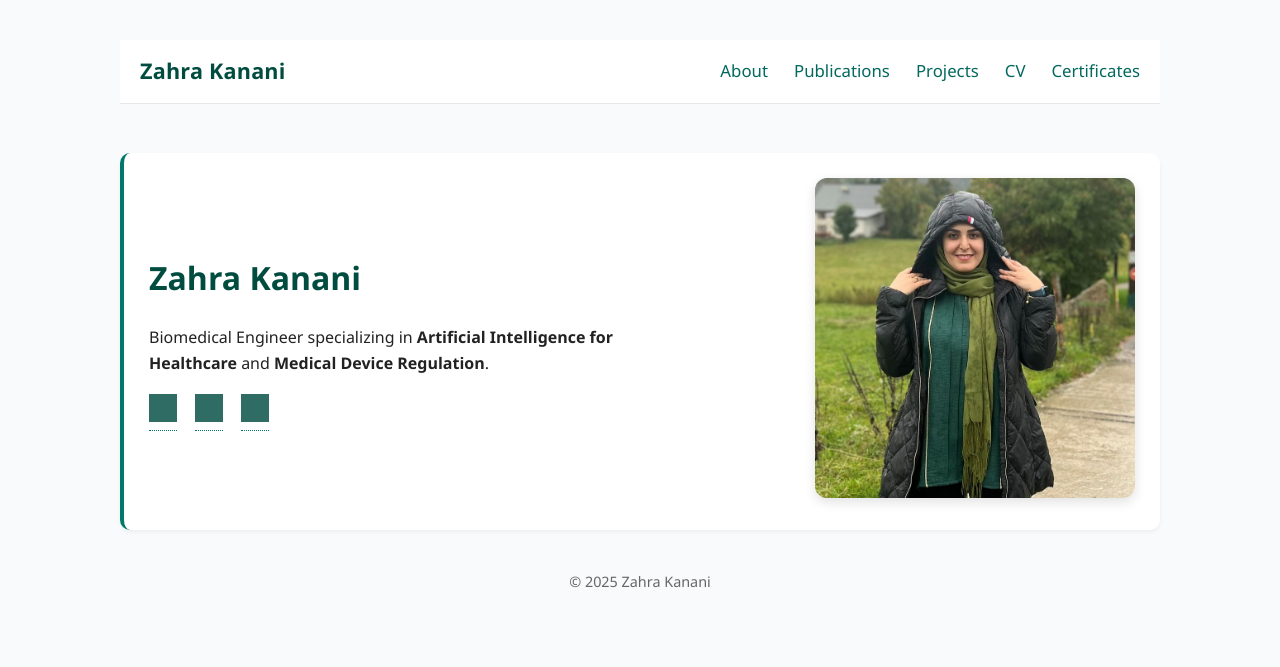
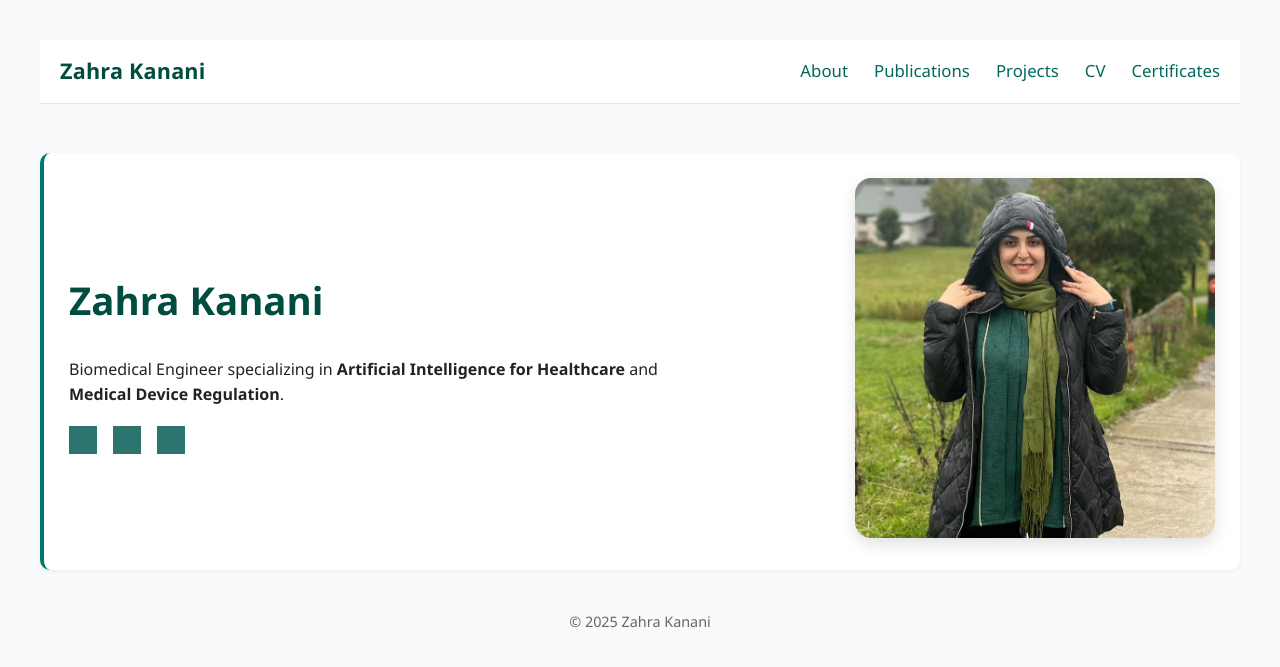
Before and after one commit to zahra-kanani/zahra-kanani.github.io, a Jekyll site: the page built from index.md, in a window 1280 px wide. Shown: the top 667 px of the page. Built offline with Jekyll 4.4.1, drawn with Linux system fonts in a browser that asks for light colours; grey boxes are pictures that could not be loaded.

Commit message:
Update style.css

```diff
--- a/assets/css/style.css
+++ b/assets/css/style.css
@@ -6,7 +6,7 @@ body {
   color: #222;
   line-height: 1.6;
   margin: 40px auto;
-  max-width: 1040px;              /* wider page */
+  max-width: 1200px;              /* wider page */
   padding: 0 20px;
 }
 
@@ -17,7 +17,7 @@ h1, h2, h3 {
   margin-top: 1.5em;
 }
 
-/* Links */
+/* Links (default) */
 a {
   color: #00796b;
   text-decoration: none;
@@ -58,9 +58,9 @@ footer,
   z-index: 50;
 }
 
-/* container is used in header and main; make header row flex */
+/* header row flex */
 .topbar .container {
-  max-width: 1100px;         /* a bit wider so items don't wrap */
+  max-width: 1200px;         /* match page width */
   margin: 0 auto;
   padding: 12px 20px;
   display: flex;
@@ -78,6 +78,7 @@ footer,
   white-space: nowrap;
   margin-right: 28px;
 }
+.brand:hover { border-bottom: none; }
 
 .nav {
   display: flex;
@@ -90,7 +91,7 @@ footer,
   padding: 6px 0;
   color: #03695f;
   text-decoration: none;
-  border-bottom: none;
+  border-bottom: none;        /* no dotted underline in navbar */
 }
 .nav a:hover { color: #004d40; }
 .nav a.active {
@@ -105,11 +106,11 @@ main.container { padding-top: 24px; }
    PROFILE IMAGE (home hero)
 ------------------------------------------- */
 .profile-img {
-  border-radius: 12px;        /* rounded rectangle; set 50% for a circle */
-  width: 320px;
-  height: 320px;
+  border-radius: 16px;        /* rounded rectangle; set 50% for a circle */
+  width: 360px;
+  height: 360px;
   object-fit: cover;
-  box-shadow: 0 4px 12px rgba(0,0,0,0.12);
+  box-shadow: 0 6px 16px rgba(0,0,0,0.12);
 }
 
 /* ------------------------------------------
@@ -117,23 +118,48 @@ main.container { padding-top: 24px; }
 ------------------------------------------- */
 .hero {
   display: grid;
-  grid-template-columns: 1.2fr 1fr;  /* text left (wider), image right */
-  gap: 32px;
+  grid-template-columns: 1.25fr 1fr;  /* text left (wider), image right */
+  gap: 40px;
   align-items: center;
 }
-.hero-text { min-width: 280px; }
-.hero-text h1 { margin-top: 0; }
+.hero-text { min-width: 320px; }
+.hero-text h1 { margin-top: 0; font-size: 2.4rem; }
 .hero-links a { margin-right: 10px; }
 .hero-img { text-align: right; }
 
+/* ------------------------------------------
+   Social Icons (compact, no underline)
+------------------------------------------- */
+.social-icons {
+  margin-top: 18px;
+  display: flex;
+  align-items: center;
+  gap: 16px;
+}
+.social-icons a {
+  border-bottom: none !important;   /* remove dotted underline under icons */
+  line-height: 0;                    /* remove baseline gap */
+}
+.social-icons img {
+  width: 28px;
+  height: 28px;
+  filter: grayscale(100%) brightness(0.3) invert(25%) sepia(55%) saturate(420%) hue-rotate(125deg) contrast(90%);
+  transition: transform .2s ease, filter .2s ease;
+}
+.social-icons img:hover {
+  transform: scale(1.1);
+  filter: brightness(0) saturate(100%) invert(18%) sepia(96%) saturate(600%) hue-rotate(128deg) brightness(92%) contrast(95%);
+}
+
 /* Responsive: stack on small screens */
-@media (max-width: 900px) {
+@media (max-width: 980px) {
   .hero { grid-template-columns: 1fr; }
   .hero-img { text-align: center; }
-  .profile-img { width: 240px; height: 240px; }
+  .profile-img { width: 260px; height: 260px; }
+  .social-icons { justify-content: center; }
 }
 
-/* Very small screens */
+/* Very small screens: stack brand + menu nicely */
 @media (max-width: 760px) {
   .topbar .container {
     flex-direction: column;
@@ -143,29 +169,3 @@ main.container { padding-top: 24px; }
   .nav { gap: 16px; flex-wrap: wrap; }
   .brand { font-size: 1.25rem; margin-right: 0; }
 }
-/* --- Social Icons (compact + clean) --- */
-.social-icons {
-  margin-top: 18px;
-  display: flex;
-  align-items: center;
-  gap: 18px;
-}
-
-.social-icons img {
-  width: 28px;
-  height: 28px;
-  filter: grayscale(100%) brightness(0.2) invert(30%) sepia(56%) saturate(392%) hue-rotate(122deg) brightness(90%) contrast(88%);
-  transition: transform 0.25s ease, filter 0.25s ease;
-}
-
-.social-icons img:hover {
-  transform: scale(1.1);
-  filter: brightness(0) saturate(100%) invert(20%) sepia(94%) saturate(574%) hue-rotate(130deg) brightness(90%) contrast(95%);
-}
-
-/* Center icons neatly under text on small screens */
-@media (max-width: 900px) {
-  .social-icons {
-    justify-content: center;
-  }
-}
```
